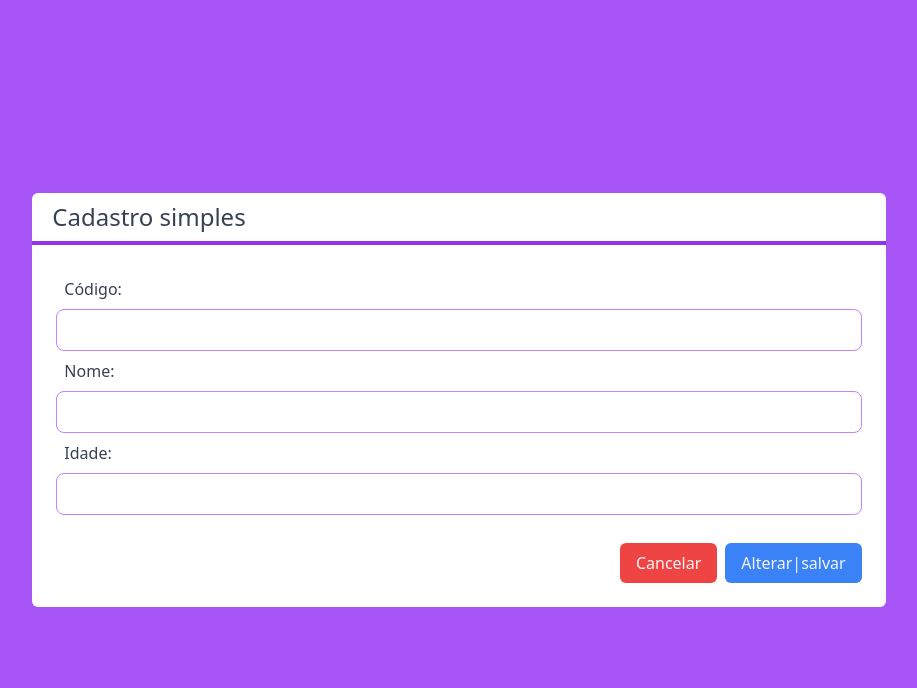
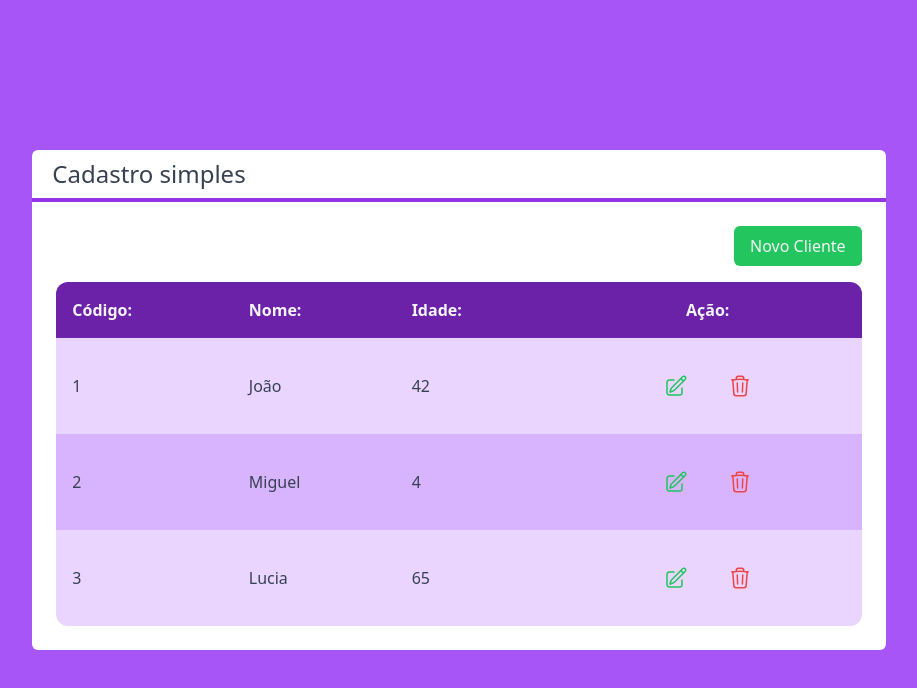
Before and after one commit to DevOpsAds/next-crud-prisma-tailwind-type.., a Next.js app: page / in a window 1280 px wide. Shown: the top 688 px of the page, without its empty margins (181-1098 px from the left). Built offline with nearby package versions, Linux system fonts and the light colour scheme.

Commit message:
chore:as implementações prontas para integração com o data

```diff
--- a/src/components/Botao.tsx
+++ b/src/components/Botao.tsx
@@ -1,7 +1,8 @@
 interface BotaoProps {
-  cor: "bg-red-500" | "bg-blue-500" | "bg-gray-500";
+  cor: "bg-red-500" | "bg-green-500" | "bg-blue-500" | "bg-gray-500";
   children?: any;
   className?: string;
+  onclick?: () => void;
 }
 
 export function Botao(props: BotaoProps) {
@@ -10,10 +11,8 @@ export function Botao(props: BotaoProps) {
     <button
       className={` flex justify-end font-medium py-2 px-4 rounded-md text-gray-100 overflow-auto
       ${props.className}
-      ${color}
-
-
-      `}>
+      ${color}`}
+      onClick={props.onclick}>
       {props.children}
     </button>
   );
--- a/src/components/Entrada.tsx
+++ b/src/components/Entrada.tsx
@@ -1,18 +1,20 @@
 interface EntradaProps {
   caption: string;
   tipo?: "number" | "text";
-  valor?: any;
+  valor: any;
   bloqueio?: Boolean | "true";
+  mudouvalor: (valor: any) => void;
 }
 
 export default function Entrada(Props: EntradaProps) {
   return (
-    <div className=" flex flex-col w-full">
+    <div className="flex flex-col w-full">
       <div className="p-2">{Props.caption}</div>
       <input
         type={Props.tipo}
         value={Props.valor}
-        readOnly={Props.bloqueio ? false : true}
+        readOnly={Props.bloqueio ? true : false}
+        onChange={(e) => Props.mudouvalor?.(e.target.value)}
         className={` border border-purple-400 rounded-lg focus:bg-gray-100 px-4 py-2 `}></input>
     </div>
   );
--- a/src/components/Formulario.tsx
+++ b/src/components/Formulario.tsx
@@ -1,39 +1,66 @@
 import Cliente from "@/core/Cliente";
+import { useState } from "react";
 import { text } from "stream/consumers";
 import { Botao } from "./Botao";
 import Entrada from "./Entrada";
 
 interface FormularioProps {
   cliente: Cliente;
+
+  onclick: () => void;
+  alterarCliente: (cliente: Cliente) => void;
 }
 
 export default function Formulario(props: FormularioProps) {
+  const idVerify = props.cliente?.id;
+
+  const [id, setid] = useState(props.cliente.id ?? "");
+  const [nome, setnome] = useState(props.cliente.nome ?? "");
+  const [idade, setidade] = useState(props.cliente.idade ?? "0");
+
+  //   console.log("id" + idVerify);
   return (
     <div>
+      {idVerify ? (
         <Entrada
           tipo={"number"}
           bloqueio={false}
           caption={"Código:"}
+          valor={id}
+          mudouvalor={setnome}
         />
+      ) : (
+        false
+      )}
 
       <Entrada
         tipo={"text"}
-        bloqueio={true}
+        bloqueio={false}
         caption={"Nome:"}
+        valor={nome}
+        mudouvalor={setnome}
       />
       <Entrada
         tipo={"number"}
-        bloqueio={true}
+        bloqueio={false}
         caption={"Idade:"}
+        valor={idade}
+        mudouvalor={setnome}
       />
 
       <div className="flex justify-end mt-7">
         <Botao
-          cor={"bg-red-500"}
-          className={"mr-2"}>
+          cor={"bg-gray-500"}
+          className={"mr-2"}
+          onclick={props.onclick}>
           Cancelar
         </Botao>
-        <Botao cor={"bg-blue-500"}>Alterar|salvar</Botao>
+
+        <Botao
+          onclick={() => props.alterarCliente?.(new Cliente(nome, idade, id))}
+          cor={"bg-blue-500"}>
+          {id ? "Alterar" : "Salvar"}
+        </Botao>
       </div>
     </div>
   );
--- a/src/pages/index.tsx
+++ b/src/pages/index.tsx
@@ -3,8 +3,12 @@ import Formulario from "@/components/Formulario";
 import Layout from "@/components/Layout";
 import Tabela from "@/components/Tabela";
 import Cliente from "@/core/Cliente";
+import { useState } from "react";
 
 export default function Home() {
+  const [view, setView] = useState<"tabela" | "form">("tabela");
+  const [nclient, setNclient] = useState(Cliente.vazio);
+
   const clients = [
     new Cliente("João", 42, "1"),
     new Cliente("Miguel", 4, "2"),
@@ -13,23 +17,37 @@ export default function Home() {
 
   function editarCliente(cliente: Cliente) {
     console.log("comando selecionada " + cliente.nome);
+    setNclient(cliente);
+    setView("form");
+  }
+
+  function novoClient() {
+    console.log("comando novoCliente ");
+    setNclient(Cliente.vazio());
+    setView("form");
   }
 
   function excluirCliente(cliente: Cliente) {
     console.log("comando exclusão ativado" + cliente.nome);
   }
 
+  function Alterar(cliente: Cliente) {
+    console.log("Alterar cliente " + cliente.nome + cliente.idade);
+    setView("tabela");
+  }
+
+  {
+    if (view === "tabela") {
       return (
         <div
           className="to flex flex-col h-screen items-center
     justify-center bg-purple-500 bg-gradient-to-r to-blue-600">
           <Layout titulo="Cadastro simples">
-        <Formulario cliente={clients[0]}></Formulario>
-
-        {/* <div className="flex justify-end">
+            <div className="flex justify-end">
               <Botao
+                onclick={novoClient}
                 className={"mb-4"}
-            cor={"bg-red-500"}>
+                cor={"bg-green-500"}>
                 Novo Cliente
               </Botao>
             </div>
@@ -37,8 +55,24 @@ export default function Home() {
             <Tabela
               clientes={clients}
               clienteSelecionado={editarCliente}
-          excluirCliente={excluirCliente}></Tabela> */}
+              excluirCliente={excluirCliente}></Tabela>
+          </Layout>
+        </div>
+      );
+    } else {
+      return (
+        <div
+          className="to flex flex-col h-screen items-center
+    justify-center bg-purple-500 bg-gradient-to-r to-blue-600">
+          <Layout titulo="Cadastro simples">
+            <Formulario
+              alterarCliente={Alterar}
+              onclick={() => setView("tabela")}
+              cliente={nclient}
+            />
           </Layout>
         </div>
       );
     }
+  }
+}
```
Lines whose indentation alone changed are shown as unchanged.
